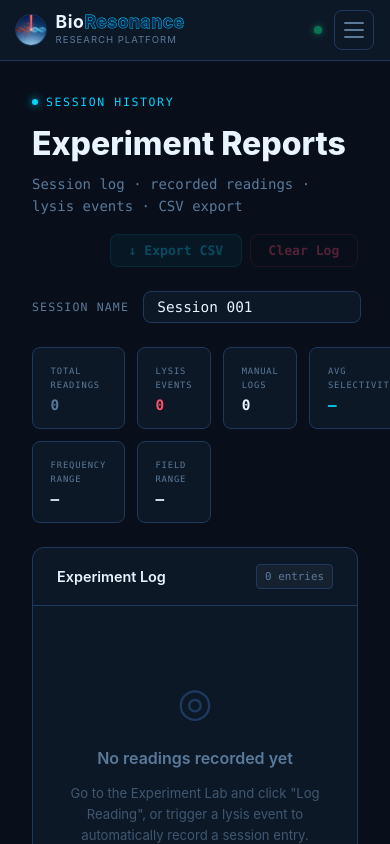
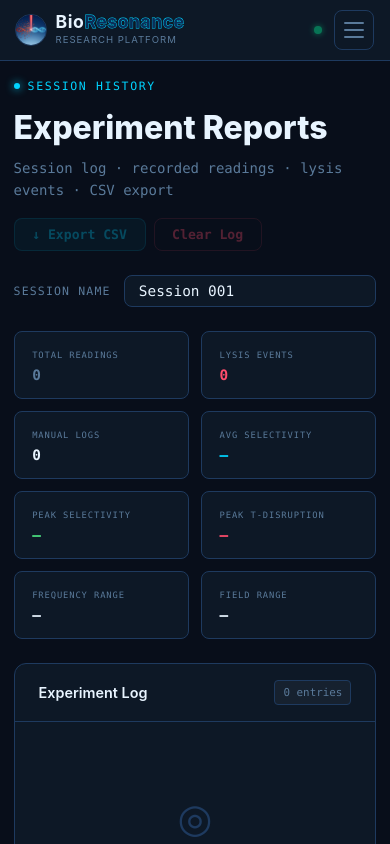
Before and after one commit to PreisTomer/ResoPulse, a Vue app in the folder frontend/: page /reports in a window 390 px wide. Shown: the top 844 px of the page. Built offline with nearby package versions, Linux system fonts and the light colour scheme.

Commit message:
now fixes to reports view

```diff
--- a/frontend/src/views/ReportsView.vue
+++ b/frontend/src/views/ReportsView.vue
@@ -422,9 +422,20 @@ export default defineComponent({
     display: grid;
     grid-template-columns: repeat(6, 1fr);
     gap: 0.75rem;
+
+    @media (max-width: 1100px) { grid-template-columns: repeat(3, 1fr); }
+    @media (max-width: 700px)  { grid-template-columns: repeat(2, 1fr); }
   }
 
   &__stat-card--wide { grid-column: span 1; }
+
+  /* ── Mobile layout ────────────────────────────────────────────────────────── */
+  @media (max-width: 700px) {
+    &__inner      { padding: 1rem 0.85rem 3rem; }
+    &__header-row { flex-direction: column; align-items: flex-start; }
+    &__session-row { flex-wrap: wrap; }
+    &__session-input { width: 100%; flex: 1 1 180px; }
+  }
 
   /* ── Log card ─────────────────────────────────────────────────────────────── */
   &__log-card {
```
